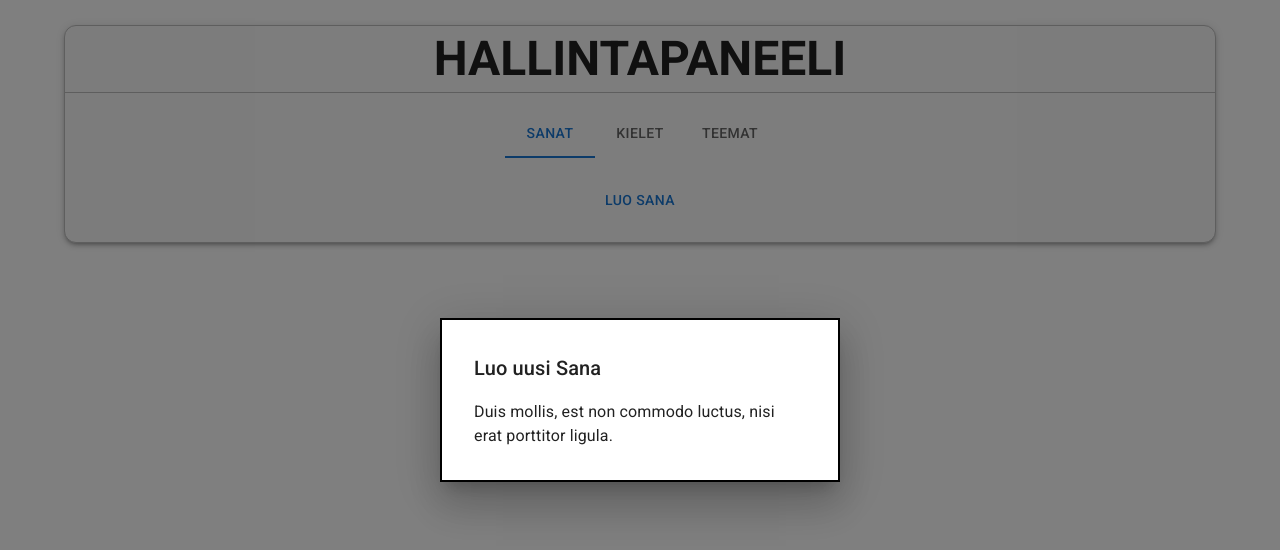
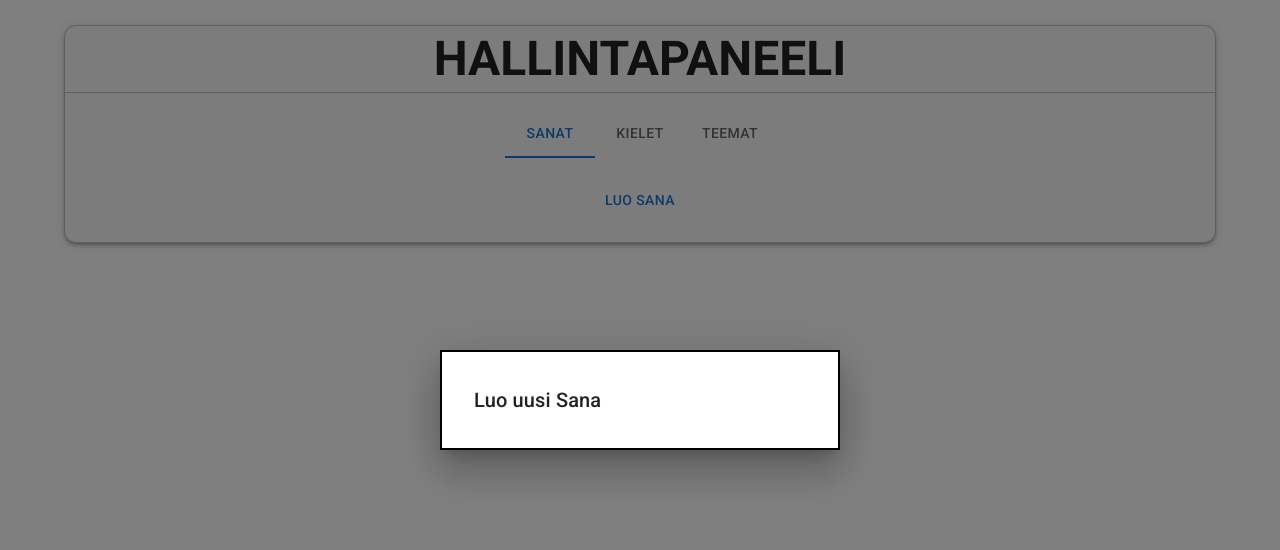
Before and after one commit to eemuman/Backend-Projekti, a React (Create React App) app in the folder frontend/quiz-front/: page / in a window 1280 px wide. Both pictures are taken after a click on the button "LUO SANA". Shown: the top 550 px of the page. Built offline with nearby package versions, Linux system fonts and the light colour scheme.

Commit message:
Modal käyttämään propseista annettua elementtiä, jotta voidaan käyttää samaa pohjaa eri funktionaalisuudelle

```diff
--- a/frontend/quiz-front/src/Components/ModalBase.js
+++ b/frontend/quiz-front/src/Components/ModalBase.js
@@ -42,9 +42,7 @@ export default function TransitionsModal(props) {
             <Typography id="transition-modal-title" variant="h6" component="h2">
               {props.title}
             </Typography>
-            <Typography id="transition-modal-description" sx={{ mt: 2 }}>
-              Duis mollis, est non commodo luctus, nisi erat porttitor ligula.
-            </Typography>
+            {props.form}
           </Box>
         </Fade>
       </Modal>
```
